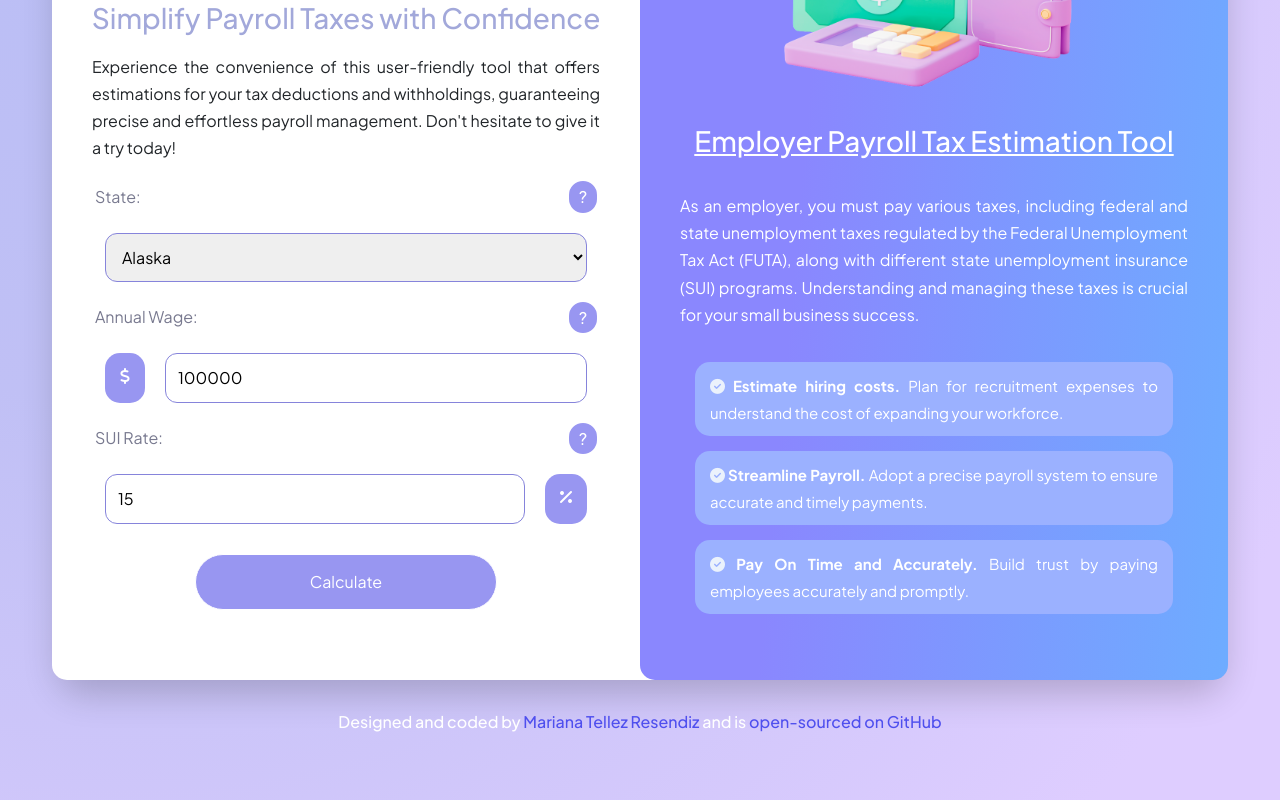
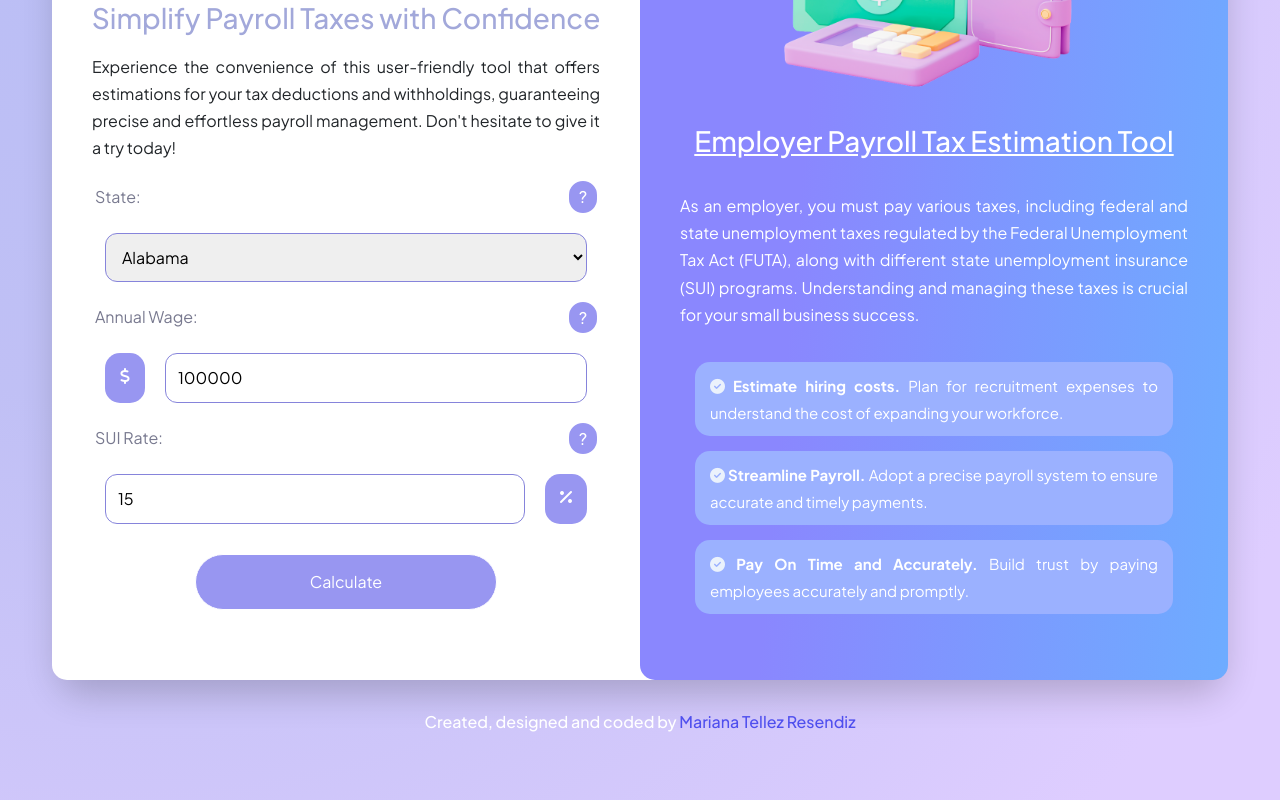
Before and after one commit to MarianaTellezR/employer-payroll-tax-calculator-mariana-tellez, a React (Create React App) app: page / in a window 1280 px wide. Shown: the part 293-1093 px from the top of the page. Built offline with nearby package versions, Linux system fonts and the light colour scheme.

Commit message:
Updated footer

```diff
--- a/src/App.js
+++ b/src/App.js
@@ -10,7 +10,7 @@ function App() {
       <Payroll />
       <footer>
         <p>
-          Designed and coded by{" "}
+          Created, designed and coded by{" "}
           <a
             href="https://www.linkedin.com/in/mariana-tellez-resendiz/"
             target="_blank"
@@ -19,15 +19,6 @@ function App() {
           >
             Mariana Tellez Resendiz
           </a>{" "}
-          and is{" "}
-          <a
-            href="https://github.com/MarianaTellezR/employer-payroll-tax-calculator-mariana-tellez"
-            target="_blank"
-            rel="noreferrer"
-            title="GitHub Repository"
-          >
-            open-sourced on GitHub
-          </a>
         </p>
       </footer>
     </div>
--- a/src/Payroll.js
+++ b/src/Payroll.js
@@ -6,7 +6,7 @@ import ResultsImage from "./ResultsImage";
 import { Tooltip } from "react-tooltip";
 
 export default function Payroll() {
-  const [state, setState] = useState("alaska");
+  const [state, setState] = useState("alabama");
   const [annualWage, setAnnualWage] = useState(100000);
   const [suiRate, setSuiRate] = useState(15);
 
```
